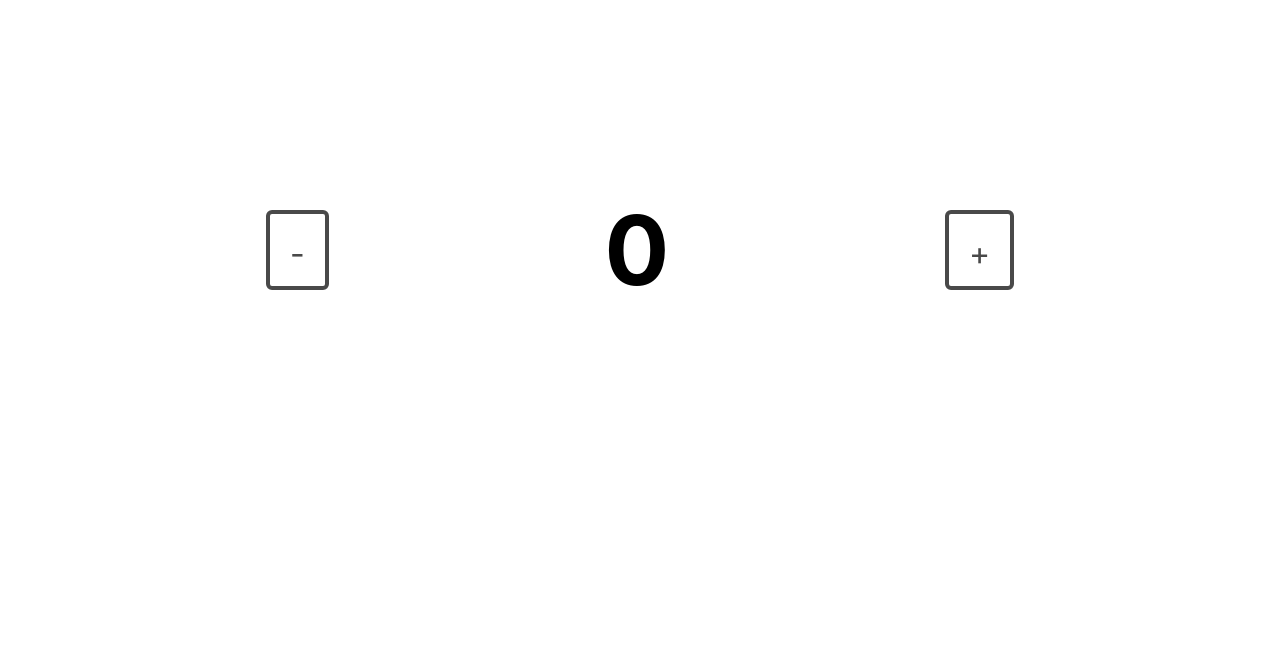
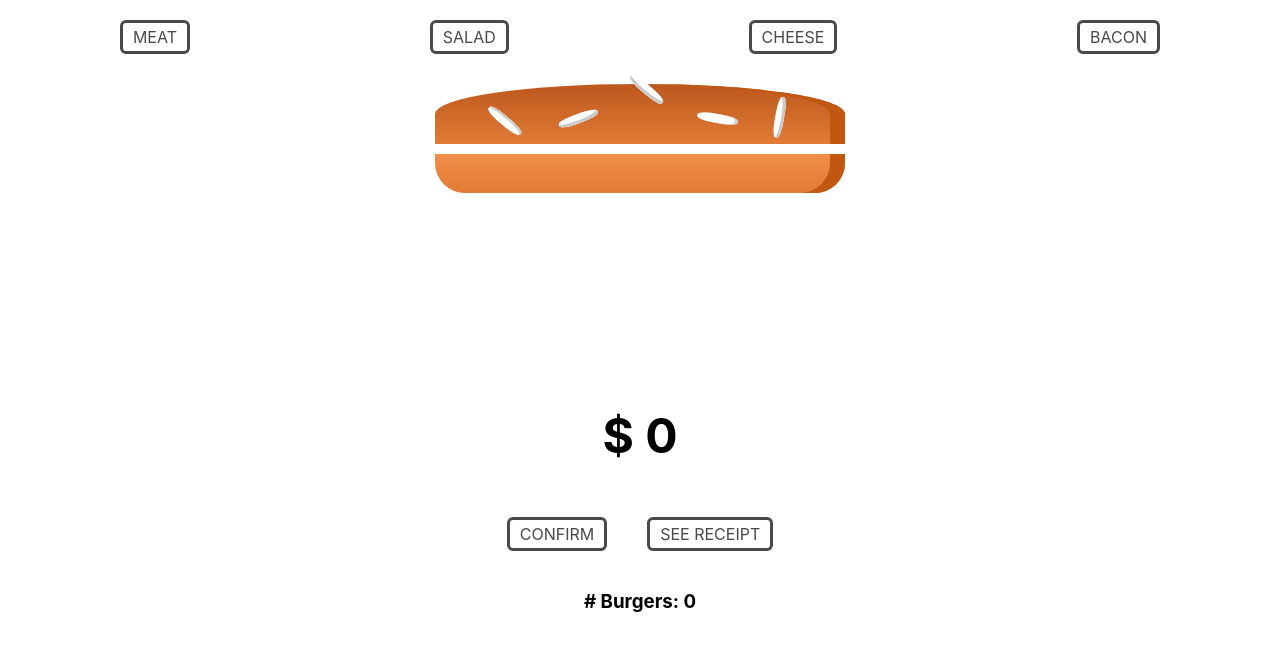
Before and after one commit to MarioHdpz/ejercicios-react-redux, a React (Create React App) app: page / in a window 1280 px wide. Shown: the top 650 px of the page. Built offline with nearby package versions, Linux system fonts and the light colour scheme.

Commit message:
Exervise 3 solved

```diff
--- a/package.json
+++ b/package.json
@@ -6,6 +6,7 @@
     "react": "^16.8.6",
     "react-dom": "^16.8.6",
     "react-redux": "^7.1.0",
+    "react-router-dom": "^5.0.1",
     "react-scripts": "3.0.1",
     "redux": "^4.0.1"
   },
--- a/src/App.css
+++ b/src/App.css
@@ -1,25 +1,155 @@
+.main > div {
+  text-align: center;
+  display: flex;
+  flex-flow: column;
+  align-items: center;
+  height: 80vh;
+  padding: 10vh 0;
+}
+
+.burger {
+  width: 40%;
+  height: 300px;
+  overflow: hidden;
+  margin: auto;
+}
+
+.bread-bottom {
+  height: 13%;
+  width: 80%;
+  background: linear-gradient(#F08E4A, #e27b36);
+  border-radius: 0 0 30px 30px;
+  box-shadow: inset -15px 0 #c15711;
+  margin: 2% auto;
+}
+
+.bread-top {
+  height: 20%;
+  width: 80%;
+  background: linear-gradient(#bc581e, #e27b36);
+  border-radius: 50% 50% 0 0;
+  box-shadow: inset -15px 0 #c15711;
+  margin: 2% auto;
+  position: relative;
+}
+
+.seeds1 {
+  width: 10%;
+  height: 15%;
+  position: absolute;
+  background-color: white;
+  left: 30%;
+  top: 50%;
+  border-radius: 40%;
+  transform: rotate(-20deg);
+  box-shadow: inset -2px -3px #c9c9c9;
+}
+
+.seeds1:after {
+  content: "";
+  width: 100%;
+  height: 100%;
+  position: absolute;
+  background-color: white;
+  left: -170%;
+  top: -260%;
+  border-radius: 40%;
+  transform: rotate(60deg);
+  box-shadow: inset -1px 2px #c9c9c9;
+}
+
+.seeds1:before {
+  content: "";
+  width: 100%;
+  height: 100%;
+  position: absolute;
+  background-color: white;
+  left: 180%;
+  top: -50%;
+  border-radius: 40%;
+  transform: rotate(60deg);
+  box-shadow: inset -1px -3px #c9c9c9;
+}
+
+.seeds2 {
+  width: 10%;
+  height: 15%;
+  position: absolute;
+  background-color: white;
+  left: 64%;
+  top: 50%;
+  border-radius: 40%;
+  transform: rotate(10deg);
+  box-shadow: inset -3px 0 #c9c9c9;
+}
+
+.seeds2:before {
+  content: "";
+  width: 100%;
+  height: 100%;
+  position: absolute;
+  background-color: white;
+  left: 150%;
+  top: -130%;
+  border-radius: 40%;
+  transform: rotate(90deg);
+  box-shadow: inset 1px 3px #c9c9c9;
+}
 
 
-.counter {
-  margin: 10%;
+.meat {
+  width: 80%;
+  height: 8%;
+  background: linear-gradient(#7f3608, #702e05);
+  margin: 2% auto;
+  border-radius: 15px;
+}
+
+.cheese {
+  width: 90%;
+  height: 4.5%;
+  margin: 2% auto;
+  background: linear-gradient(#f4d004, #d6bb22);
+  border-radius: 20px;
+}
+
+.salad {
+  width: 85%;
+  height: 7%;
+  margin: 2% auto;
+  background: linear-gradient(#228c1d, #91ce50);
+  border-radius: 20px;
+}
+
+.bacon {
+  width: 80%;
+  height: 3%;
+  background: linear-gradient(#bf3813, #c45e38);
+  margin: 2% auto;
+}
+
+.control-panel {
   display: flex;
   align-items: center;
   justify-content: space-around;
+  flex-wrap: wrap;
 }
 
-.counter > div {
-  height: 1em;
+.button {
+  height: 0.5em;
   color: #494949 !important;
   text-transform: uppercase;
   background: #ffffff;
-  padding: 20px;
-  border: 4px solid #494949 !important;
+  padding: 10px;
+  border: 3px solid #494949 !important;
   border-radius: 6px;
   display: inline-block;
-  font-size: 2em;
+  font-size: 1em;
+  line-height: 0.5em;
+  margin: 20px;
 }
 
-.counter > div:hover {
+.button:hover {
   color: #ffffff !important;
   background: #f6b93b;
   border-color: #f6b93b !important;
@@ -27,7 +157,26 @@
   cursor: pointer;
 }
 
+.reset-button:hover {
+  background: red !important;
+  border-color: red !important;
+}
+
+.container {
+  text-align: center;
+}
+
+.receipt-row {
+  border: 2px solid;
+  max-width: 50%;
+  padding: 10px;
+  margin: 0 auto;
+}
+
+.receipt {
+  padding-top: 20px;
+}
+
 h1 {
-  font-size: 6em;
-  display: inline-block;
+  font-size: 3em;
 }
--- a/src/App.js
+++ b/src/App.js
@@ -1,19 +1,18 @@
 import React from 'react';
 import './App.css';
-import Counter from './components/Counter';
+import Builder from './components/Builder';
+import { BrowserRouter, Route } from 'react-router-dom';
 import { createStore } from  'redux';
 import { Provider } from 'react-redux';
+import Receipt from './components/Receipt';
 
-const initialState = 0
+const initialState = []
 
 const reducer = (state=initialState, action) => {
   switch (action.type) {
-    case 'add':
-      // Aquí puedes modificar el estado antes de regresarlo
-      return state;
-    case 'substract':
-      // Aquí puedes modificar el estado antes de regresarlo
-      return state;
+    case 'addBurger':
+      const newState = state.concat([action.total])
+      return newState;
     default:
       return state;
   }
@@ -24,7 +23,10 @@ const store = createStore(reducer);
 function App() {
   return (
     <Provider store={store}>
-      <Counter />
+      <BrowserRouter>
+        <Route exact path="/" component={Builder} />
+        <Route exact path="/receipt" component={Receipt} />
+      </BrowserRouter>
     </Provider>
   )
 }
--- /dev/null
+++ b/src/components/Builder/index.js
@@ -0,0 +1,88 @@
+import React, { Component } from "react";
+import Burger from "../Burger";
+import ControlPanel from "../ControlPanel";
+import { Link } from "react-router-dom";
+import { connect } from 'react-redux';
+
+// Actions
+const confirmBurger = total => ({
+  type: 'addBurger',
+  total: total,
+})
+
+/**
+ * Ingredients: ["bacon", "salad", "cheese", "meat"]
+ */
+
+const prices = {
+  bacon: 10,
+  salad: 2,
+  cheese: 5,
+  meat: 20
+};
+
+class Builder extends Component {
+  state = {
+    ingredients: []
+  };
+
+  getPrice = () => {
+    const pricesArray = this.state.ingredients.map(ingredient => {
+      return prices[ingredient];
+    });
+    const price = pricesArray.reduce((ant, act) => {
+      return ant + act;
+    }, 0);
+    return price;
+  };
+
+  addIngredient = idIngrediente => {
+    const newIngredients = this.state.ingredients.slice();
+    newIngredients.push(idIngrediente);
+    this.setState({ ingredients: newIngredients });
+  };
+
+  removeIngredient = index => {
+    console.log(index);
+    const newIngredients = this.state.ingredients.slice();
+    newIngredients.splice(index, 1);
+    this.setState({ ingredients: newIngredients });
+  };
+
+  handleConfirm = () => {
+    this.props.confirmBurger(this.getPrice())
+    this.setState({ ingredients: [] });
+  }
+
+  render() {
+    return (
+      <div className="container">
+        <ControlPanel
+          onAdd={x => {
+            this.addIngredient(x);
+          }}
+        />
+        <Burger
+          ingredients={this.state.ingredients}
+          onIngredientClick={index => this.removeIngredient(index)}
+        />
+        <h1>$ {this.getPrice()}</h1>
+        <div
+          className="button"
+          onClick={() => this.handleConfirm()}>
+            Confirm
+        </div>
+        <Link to="/receipt">
+          <div className="button">See receipt</div>
+        </Link>
+        <h3># Burgers: {this.props.burgersArray.length}</h3>
+      </div>
+    );
+  }
+}
+
+const mapStateToProps = state => ({
+  burgersArray: state,
+});
+
+export default connect(mapStateToProps , {confirmBurger})(Builder);
--- /dev/null
+++ b/src/components/Burger/index.js
@@ -0,0 +1,18 @@
+import React from "react";
+import Ingredient from "../Ingredient";
+
+const Burger = props => {
+  const burgerIngredients = props.ingredients.map((ingredient, index) => (
+    <Ingredient key={index} id={ingredient} onClick={() => props.onIngredientClick(index)} />
+  ));
+
+  return (
+    <div className="burger">
+      <Ingredient id="bread-top" />
+      {burgerIngredients}
+      <Ingredient id="bread-bottom" />
+    </div>
+  );
+};
+
+export default Burger;
--- /dev/null
+++ b/src/components/ControlPanel/index.js
@@ -0,0 +1,14 @@
+import React from 'react'
+
+const ControlPanel = props => (
+    <div className="container">
+        <div className="control-panel">
+            <div onClick={() => {props.onAdd('meat')}} className="button">Meat</div>
+            <div onClick={() => {props.onAdd('salad')}} className="button">Salad</div>
+            <div onClick={() => {props.onAdd('cheese')}} className="button">Cheese</div>
+            <div onClick={() => {props.onAdd('bacon')}} className="button">Bacon</div>
+        </div>
+     </div>
+)
+
+export default ControlPanel;
--- a/src/components/Counter/index.js
+++ /dev/null
@@ -1,23 +0,0 @@
-import React from "react";
-import { connect } from 'react-redux';
-
-// Acciones
-//const addAction = () => ({type: 'add'})
-//const substractAction = () => ({type: 'substract'})
-
-const Counter = props => {
-
-    return (
-        <div className="counter">
-            <div onClick={props/* props.? Acción obtenida desde props */}>-</div>
-            <h1>{props.count}</h1>
-            <div onClick={props/* props.? Acción obtenida desde props */}>+</div>
-        </div>
-    );
-}
-
-const mapStateToProps = reduxState => ({
-    count: reduxState,
-});
-
-export default connect(mapStateToProps, {/** dispatch de acciones */})(Counter);
--- /dev/null
+++ b/src/components/Ingredient/index.js
@@ -0,0 +1,20 @@
+import React from 'react'
+
+const Ingredient = props => {
+    switch (props.id) {
+        case 'bread-top':
+            return (
+                <div className='bread-top'>
+                    <div className='seeds1'></div>
+                    <div className='seeds2'></div>
+                    <div className='seeds1'></div>
+                </div>
+            )
+        default:
+            return (
+                <div onClick={() => props.onClick()} className={props.id}></div>
+            )
+    }
+}
+
+export default Ingredient
--- /dev/null
+++ b/src/components/Receipt/index.js
@@ -0,0 +1,23 @@
+import React from 'react';
+import { connect } from 'react-redux';
+
+const Receipt = props => {
+    const total = props.burgersArray.reduce(
+        (sum, price) => price + sum
+    , 0);
+
+    return (
+        <div className="container receipt">
+            {props.burgersArray.map( price =>
+                <h2 className="receipt-row">{`1 x $ ${price}`}</h2>
+            )}
+        <h1>{`Total: $${total}`}</h1>
+        </div>
+    )
+}
+
+const mapStateToProps = state => ({
+    burgersArray: state,
+});
+
+export default connect(mapStateToProps)(Receipt);
```
Also changed, not shown: 1 other file (tests, documents, lock files or other folders).
